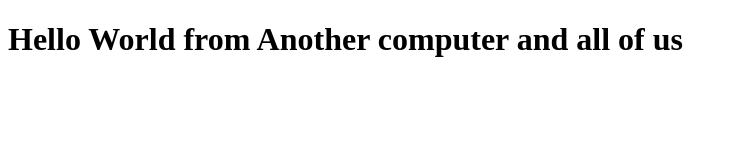
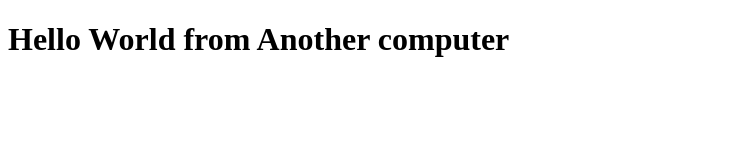
Before and after one commit to rihash/Bootcampfinal, a plain HTML site: page index.html in a window 1280 px wide. Shown: the whole page, without its empty margins (0-738 px from the left). Drawn offline with Linux system fonts and the light colour scheme.

Commit message:
Update index.html

```diff
--- a/index.html
+++ b/index.html
@@ -6,6 +6,6 @@
     <title>Document</title>
 </head>
 <body>
-    <h1>Hello World from Another computer and all of us</h1>
+    <h1>Hello World from Another computer</h1>
 </body>
 </html>
```
